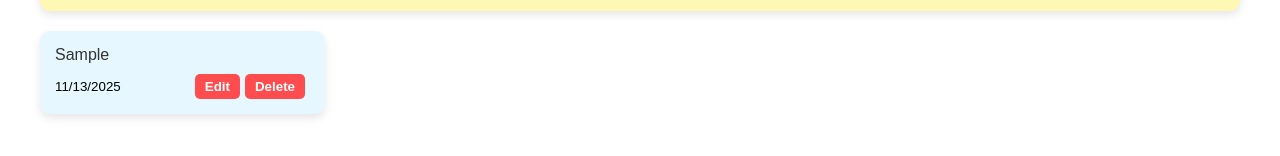
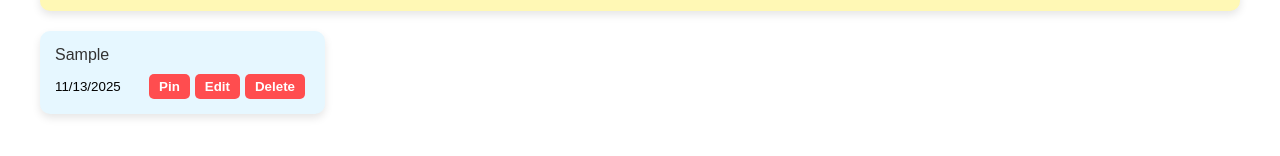
Before and after one commit to KiranKhayamali/Notes, a React (Create React App) app: page / in a window 1280 px wide. Both pictures are taken after typing "Sample" into the empty fields and a click on the button "Save". Shown: the part 366-522 px from the top of the page. Built offline with nearby package versions, Linux system fonts and the light colour scheme.

Commit message:
Adding pin notes feature

```diff
--- a/src/components/NoteItem.jsx
+++ b/src/components/NoteItem.jsx
@@ -1,7 +1,7 @@
 import { useState } from 'react';
 import '../styles/NoteItem.css';
 
-function NoteItem({ id, text, date, color, handleDeleteNote, handleEditNote }) {
+function NoteItem({ id, text, date, color, isPinned, handleDeleteNote, handleEditNote, handlePinNote }) {
     const [isEditing, setIsEditing] = useState(false);
     const [editedText, setEditedText] = useState(text);
 
@@ -13,7 +13,7 @@ function NoteItem({ id, text, date, color, handleDeleteNote, handleEditNote }) {
     };
 
     return (
-        <div className="note-item" style={{ backgroundColor: color }}>
+        <div className={`note-item ${isPinned ? 'pinned' : ''}`} style={{ backgroundColor: color }}>
             {isEditing ? (
                 <textarea
                     className='note-edit-textarea'
@@ -28,6 +28,12 @@ function NoteItem({ id, text, date, color, handleDeleteNote, handleEditNote }) {
                 <small>{date}</small>
 
                 <div className='note-actions'>
+                    <button
+                        className="pin-btn"
+                        onClick={() => handlePinNote(id)}
+                    >
+                        {isPinned ? "Unpin" : "Pin"}
+                    </button>
                     {isEditing ? (
                         <>
                             <button className='save-btn' onClick={handleSaveEdit}>
```
